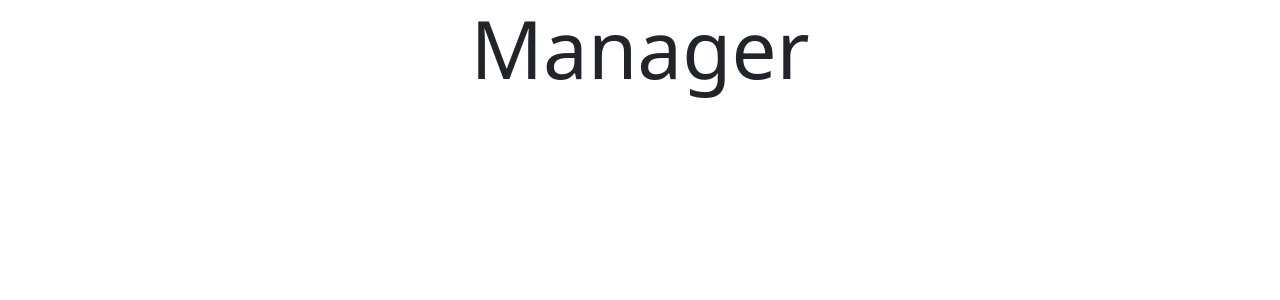
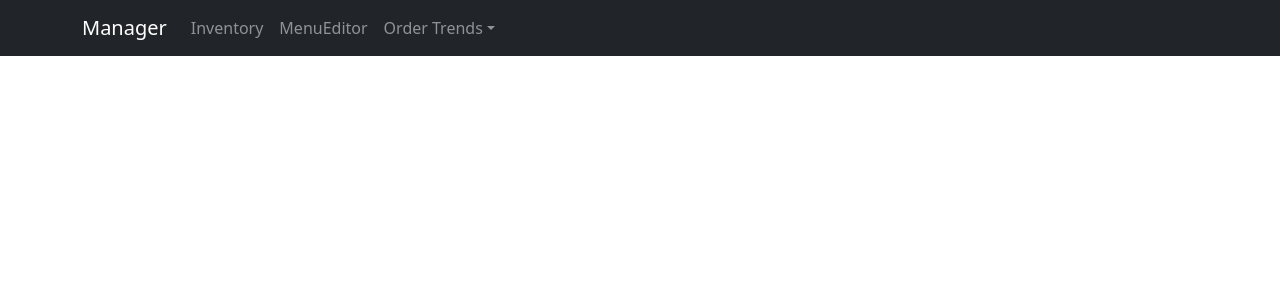
Before and after one commit to CSCE315-F22-Taele/Team-54-Project_3, a React (Create React App) app in the folder my-app/: page /Manager in a window 1280 px wide. Shown: the top 300 px of the page. Built offline with nearby package versions, Linux system fonts and the light colour scheme.

Commit message:
added a navbar to manager with working links

```diff
--- a/my-app/src/App.js
+++ b/my-app/src/App.js
@@ -4,6 +4,8 @@ import LaunchPage from "./routes/LaunchPage";
 import Cashier from "./routes/Cashier";
 import Customer from "./routes/Customer";
 import Manager from "./routes/Manager";
+import Inventory from "./routes/Inventory";
+import MenuEditor from "./routes/MenuEditor";
 
 const App = () => {
     return <div>
@@ -13,6 +15,8 @@ const App = () => {
                 <Route exact path ="/Cashier" element={<Cashier/>}/>
                 <Route exact path ="/Customer" element={<Customer/>}/>
                 <Route exact path ="/Manager" element={<Manager/>}/>
+                <Route exact path ="/Inventory" element={<Inventory/>}/>
+                <Route exact path ="/MenuEditor" element={<MenuEditor/>}/>
             </Routes>
         </Router>
     </div>;
--- /dev/null
+++ b/my-app/src/routes/Inventory.js
@@ -0,0 +1,11 @@
+import React from "react";
+
+const Inventory = () => {
+    return (
+        <div>
+            <h1 className="font-weight-light display-1 text-center">Inventory</h1>
+        </div>
+    )
+}
+
+export default Inventory;
--- a/my-app/src/routes/Manager.js
+++ b/my-app/src/routes/Manager.js
@@ -1,12 +1,37 @@
 import React from "react";
+import Nav from 'react-bootstrap/Nav';
+import Navbar from 'react-bootstrap/Navbar';
+import Container from 'react-bootstrap/Container';
+import NavDropdown from 'react-bootstrap/NavDropdown';
+import {useNavigate} from "react-router-dom";
 
 const Manager = () => {
+    let navigate = useNavigate()
+
+    const handleUpdate = (page) => {
+        navigate(`/${page}`);
+    };
+
     return (
-        <div>
-            <h1 className="font-weight-light display-1 text-center">
-                Manager
-            </h1>
-        </div>
+        <Navbar bg="dark" variant="dark" expand="lg">
+      <Container>
+        <Navbar.Brand>Manager</Navbar.Brand>
+        <Navbar.Toggle aria-controls="basic-navbar-nav" />
+        <Navbar.Collapse id="basic-navbar-nav">
+          <Nav className="me-auto">
+            <Nav.Link onClick={() => handleUpdate("Inventory")}>Inventory</Nav.Link>
+            <Nav.Link onClick={() => handleUpdate("MenuEditor")}>MenuEditor</Nav.Link>
+            <NavDropdown title="Order Trends" id="basic-nav-dropdown">
+              <NavDropdown.Item href="#action/3.1">Sales Report</NavDropdown.Item>
+              <NavDropdown.Item href="#action/3.2">
+                Excess Report
+              </NavDropdown.Item>
+              <NavDropdown.Item href="#action/3.3">Restock Report</NavDropdown.Item>
+            </NavDropdown>
+          </Nav>
+        </Navbar.Collapse>
+      </Container>
+    </Navbar>
 
     )
 }
--- /dev/null
+++ b/my-app/src/routes/MenuEditor.js
@@ -0,0 +1,11 @@
+import React from "react";
+
+const MenuEditor = () => {
+    return (
+        <div>
+            <h1 className="font-weight-light display-1 text-center">MenuEditor</h1>
+        </div>
+    )
+}
+
+export default MenuEditor;
```
